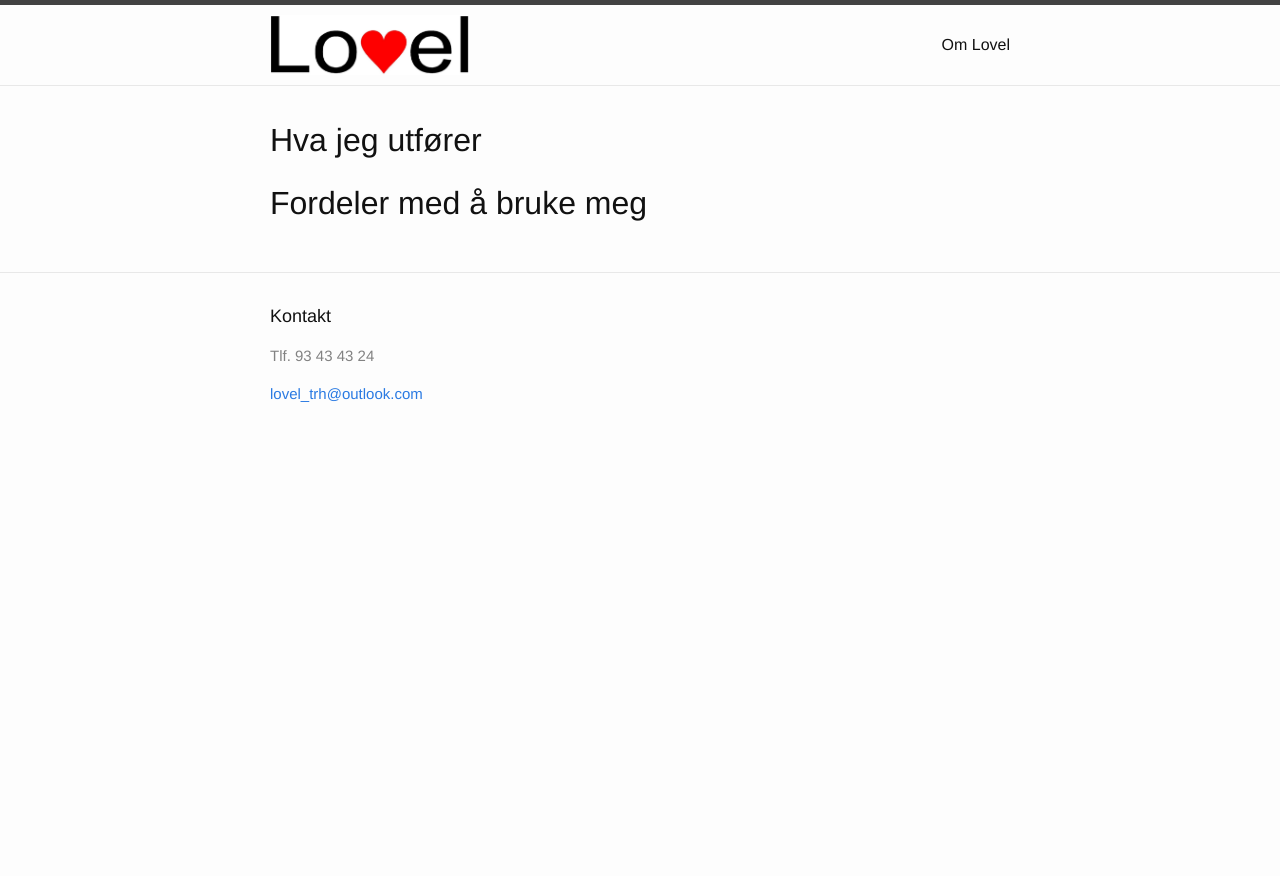
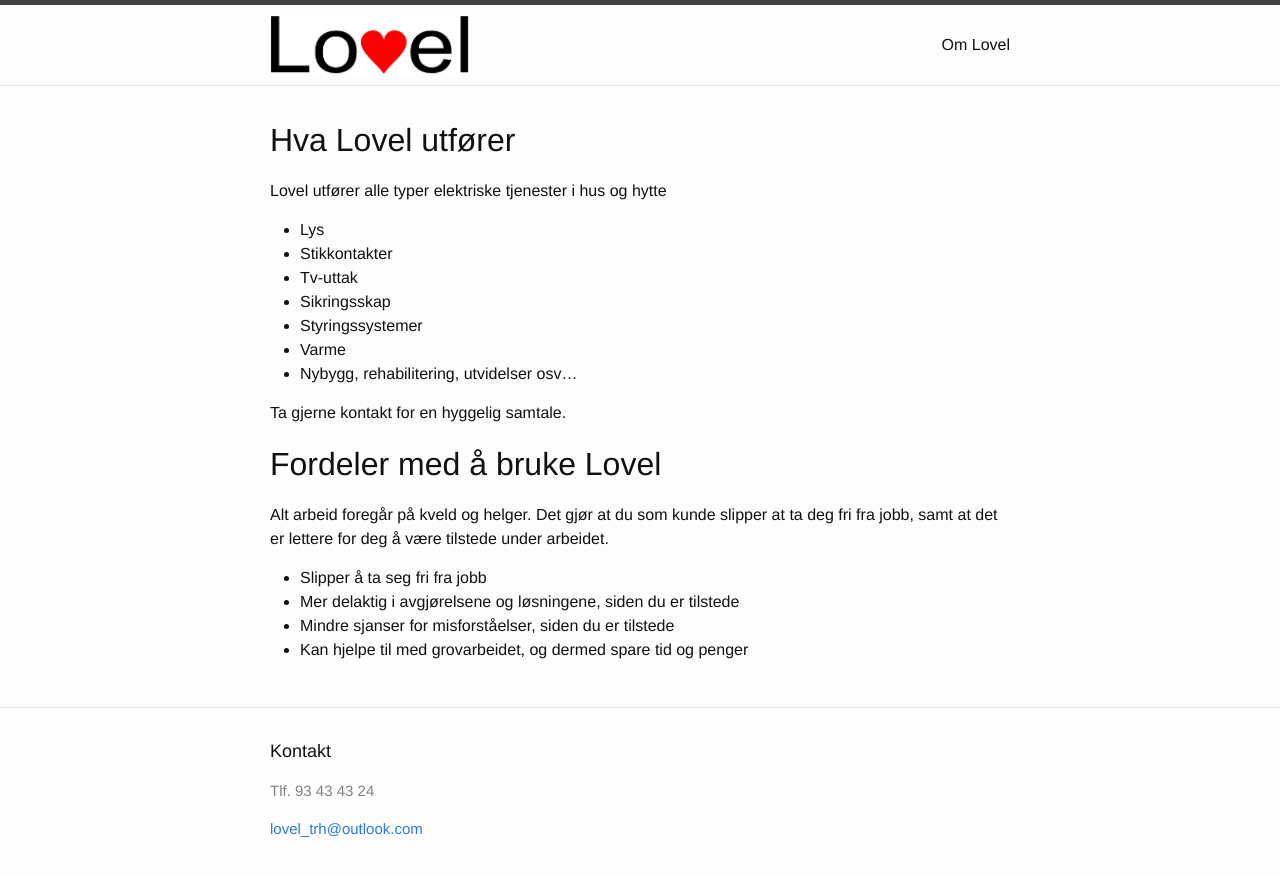
Before and after one commit to ruhau/lovel.no, a Jekyll site: the page built from index.md, in a window 1280 px wide. Shown: the top 876 px of the page. Built offline with Jekyll 4.4.1, drawn with Linux system fonts in a browser that asks for light colours.

Commit message:
Changes.

```diff
--- a/_includes/head.html
+++ b/_includes/head.html
@@ -10,4 +10,5 @@
   <link rel="stylesheet" href="{{ "/css/l.css" | prepend: site.baseurl }}">
   <link rel="canonical" href="{{ page.url | replace:'index.html','' | prepend: site.baseurl | prepend: site.url }}">
   <link rel="alternate" type="application/rss+xml" title="{{ site.title }}" href="{{ "/feed.xml" | prepend: site.baseurl | prepend: site.url }}" />
+  <link rel="shortcut icon" href="/img/favicon.png" />
 </head>
--- a/index.html
+++ /dev/null
@@ -1,11 +0,0 @@
----
-layout: default
----
-
-<div class="home">
-
-  <h1>Hva jeg utfører</h1>
-
-  <h1>Fordeler med å bruke meg</h1>
-
-</div>
--- /dev/null
+++ b/index.md
@@ -0,0 +1,25 @@
+---
+layout: default
+---
+
+# Hva Lovel utfører
+
+Lovel utfører alle typer elektriske tjenester i hus og hytte
+
+- Lys
+- Stikkontakter
+- Tv-uttak
+- Sikringsskap
+- Styringssystemer
+- Varme
+- Nybygg, rehabilitering, utvidelser osv...
+
+Ta gjerne kontakt for en hyggelig samtale.
+
+# Fordeler med å bruke Lovel
+Alt arbeid foregår på kveld og helger. Det gjør at du som kunde slipper at ta deg fri fra jobb, samt at det er lettere for deg å være tilstede under arbeidet.
+
+- Slipper å ta seg fri fra jobb
+- Mer delaktig i avgjørelsene og løsningene, siden du er tilstede
+- Mindre sjanser for misforståelser, siden du er tilstede
+- Kan hjelpe til med grovarbeidet, og dermed spare tid og penger
```
Also changed, not shown: about.md (+7 -1 lines), img/favicon.png (added), 1 other file.
